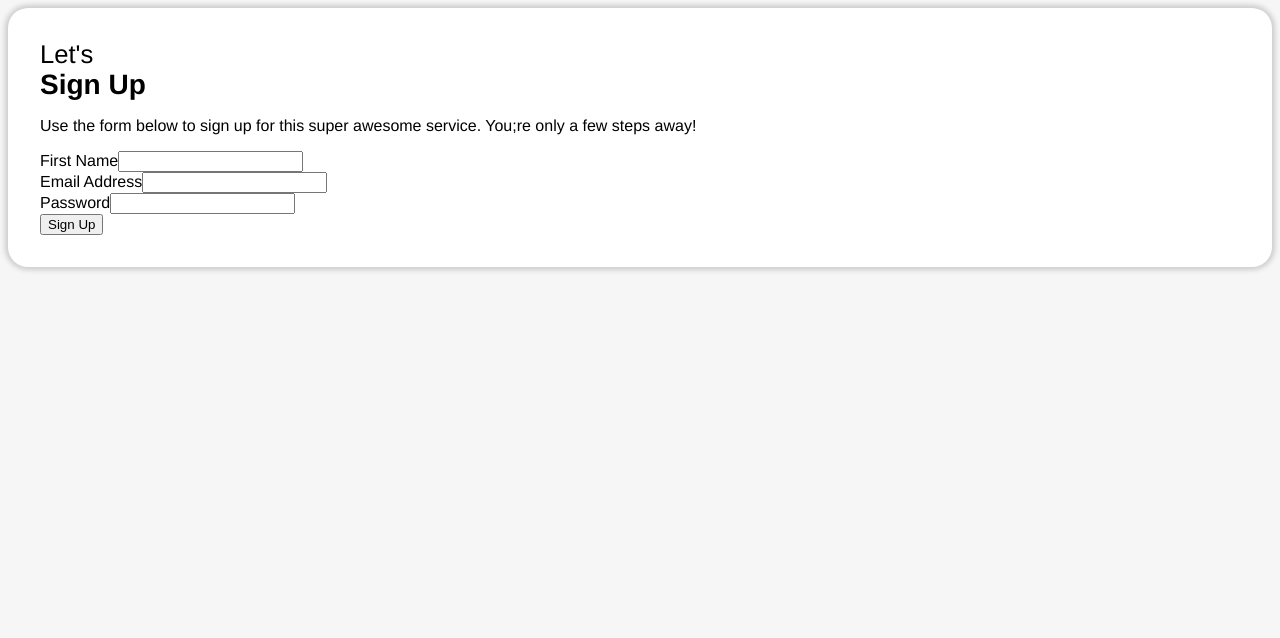
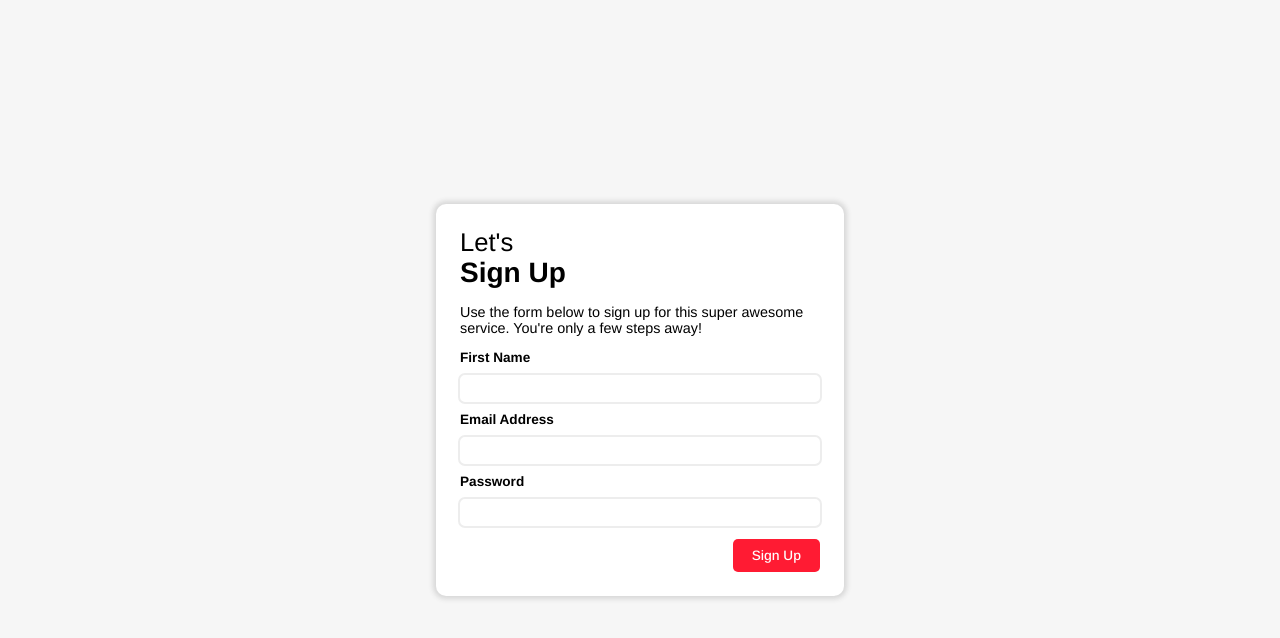
Before and after one commit to RileyChampion/flipgrid-code-challenge, a Vue app: page / in a window 1280 px wide. Shown: the top 638 px of the page. Built offline with nearby package versions, Linux system fonts and the light colour scheme.

Commit message:
Completed SignUp component - logic & styling

```diff
--- a/src/App.vue
+++ b/src/App.vue
@@ -4,25 +4,31 @@ import HelloWorld from '@/components/HelloWorld.vue'
 </script>
 
 <template>
-  <header>
-    <div class="wrapper">
-      <RouterView />
-    </div>
-  </header>
+  <RouterView />
 </template>
 
 <style>
 @import '@/assets/base.css';
 
-/*#app {
-  max-width: 1280px;
+#app {
+  /* max-width: 1280px;
   margin: 0 auto;
   padding: 2rem;
 
-  font-weight: normal;
+  font-weight: normal; */
+  height: 100vh;
+  width: 100vw;
 }
 
-header {
+main {
+  height: 100%;
+  width: 100%;
+  display: flex;
+  justify-content: center;
+  align-items: center;
+}
+
+/*header {
   line-height: 1.5;
   max-height: 100vh;
 }
--- a/src/assets/base.css
+++ b/src/assets/base.css
@@ -85,6 +85,7 @@ h1,h2,h3,h4,h5 {
 }
 
 body {
+  margin: 0;
   min-height: 100vh;
   background-color: var(--color-background);
   font-family: 'Arimo', sans-serif;
@@ -95,8 +96,15 @@ body {
 }
 
 .card{
+  max-width: 360px;
   background-color: var(--color-white);
-  padding: 2rem;
-  border-radius: 20px;
-  box-shadow: 0px 0px 5px 3px #cccccc;
+  padding: 1.5rem;
+  border-radius: 10px;
+  box-shadow: 0px 0px 5px 3px #d7d7d7;
 }
+
+@media only screen and (max-width: 450px) {
+  .card{
+    margin: 0 10px;
+  }
+}
--- a/src/components/SignUp.vue
+++ b/src/components/SignUp.vue
@@ -3,23 +3,44 @@
         <div class="sign-up__title-container">
             <h3>Let's</h3>
             <h2><strong>Sign Up</strong></h2>
-            <p>Use the form below to sign up for this super awesome service. You;re only a few steps away!</p>
+            <p>Use the form below to sign up for this super awesome service. You're only a few steps away!</p>
         </div>
         <form
-            v-on:submit="handle"
-            method="post"
+            v-on:submit.prevent="signUpButtonPressed"
         >
             <div class="form-field">
                 <label class="form-label" for="first-name">First Name</label>
-                <input class="form-input" v-model="first_name" type="text" name="first-name" required>
+                <input
+                    class="form-input"
+                    :class="{'invalid-input' : validation_indicators[0]}"
+                    v-on:click="resetValidationIndicator(0)"
+                    v-model="first_name"
+                    type="text" name="first-name"
+                    required
+                >
             </div>
             <div class="form-field">
-                <label class="form-label"  for="email-address">Email Address</label>
-                <input class="form-input" v-model="email_address" type="email" name="email-address" required>
+                <label class="form-label" for="email-address">Email Address</label>
+                <input
+                    class="form-input"
+                    :class="{'invalid-input' : validation_indicators[1]}"
+                    v-on:click="resetValidationIndicator(1)"
+                    v-model="email_address"
+                    type="email" name="email-address"
+                    required
+                >
             </div>
             <div class="form-field">
                 <label class="form-label" for="password">Password</label>
-                <input class="form-input" v-model="password" type="password" name="password" required>
+                <input
+                    class="form-input"
+                    :class="{'invalid-input' : validation_indicators[2]}"
+                    v-on:click="resetValidationIndicator(2)"
+                    v-model="password"
+                    type="password"
+                    name="password"
+                    required
+                >
             </div>
             <div class="form-submit">
                 <button class="form-submit-button">Sign Up</button>
@@ -33,17 +54,99 @@ export default {
     data: function() {
         return {
             first_name: "",
-            email_adderss: "",
+            email_address: "",
             password: "",
+            validation_indicators: [false, false, false]
         }
     },
     methods: {
+        validateFirstName: function(input) {
+            return /^[a-z,.'-]+$/.test(input);
+        },
+        validateEmail: function(input) {
+            // according to https://www.w3resource.com/javascript/form/email-validation.php
+            return /^\w+([\.-]?\w+)*@\w+([\.-]?\w+)*(\.\w{2,3})+$/.test(input);
+        },
+        validatePassword: function(input) {
+            console.log(input, input != "");
+            return input != ""
+        },
+        signUpButtonPressed: function(e) {
+            this.validation_indicators[0] = !this.validateFirstName(this.first_name);
+            this.validation_indicators[1] = !this.validateEmail(this.email_address);
+            this.validation_indicators[2] = !this.validatePassword(this.password);
+            if (this.validation_indicators.every((bool) => !bool)) {
+
+            }
+        },
+        resetValidationIndicator: function(ind) {
+            this.validation_indicators[ind] = false;
+        }
 
     },
 }
 </script>
 <style lang="css">
+    /* Global */
 
+    /* Elements */
+
+    /* Classes */
+
+    .form-field {
+        display: flex;
+        flex-direction: column;
+    }
+
+    .form-label {
+        font-weight: bold;
+        font-size: 0.85em;
+        margin-bottom: 10px;
+    }
+
+    .form-input {
+        border: none;
+        outline: 2px #ededed solid;
+        padding: 6px 4px;
+        border-radius: 5px;
+        margin-bottom: 10px;
+        transition: all 200ms ease-in-out;
+    }
+    .invalid-input {
+        outline: 2px #ff3535 solid !important;
+        background-color: #ffbfc6 !important;
+        transition: all 200ms ease-in-out;
+    }
+    .form-input:focus-visible {
+        outline: 2px #b4b4b4 solid ;
+        transition: all 200ms ease-in-out;
+    }
+    .form-submit {
+        text-align: right;
+        margin: 3px 0 0;
+    }
+
+    .form-submit button {
+        background: #ff1b33;
+        border: none;
+        border-radius: 5px;
+        color: white;
+        font-weight: 500;
+        font-family: 'Arimo', sans-serif;
+        padding: 7px 17px;
+        font-size: 0.85em;
+        cursor: pointer;
+        border: 2px solid transparent;
+    }
+    .form-submit button:hover {
+        background: #e20118;
+    }
+    .form-submit button:active {
+        background: #ac0011;
+        border-color: rgb(255, 63, 82);
+    }
+
+    /* Ids */
     #sign-up__container h2 {
         font-size: 1.75em;
     }
@@ -51,5 +154,16 @@ export default {
         font-size: 1.6em;
         font-weight: unset;
     }
+    #sign-up__container p {
+        font-size: 0.9em;
+    }
+
+    /* Media Queries */
+    @media only screen and (max-width: 450px) {
+        .form-submit button{
+            width: 100%;
+            padding: 15px;
+        }
+    }
 
 </style>
```
